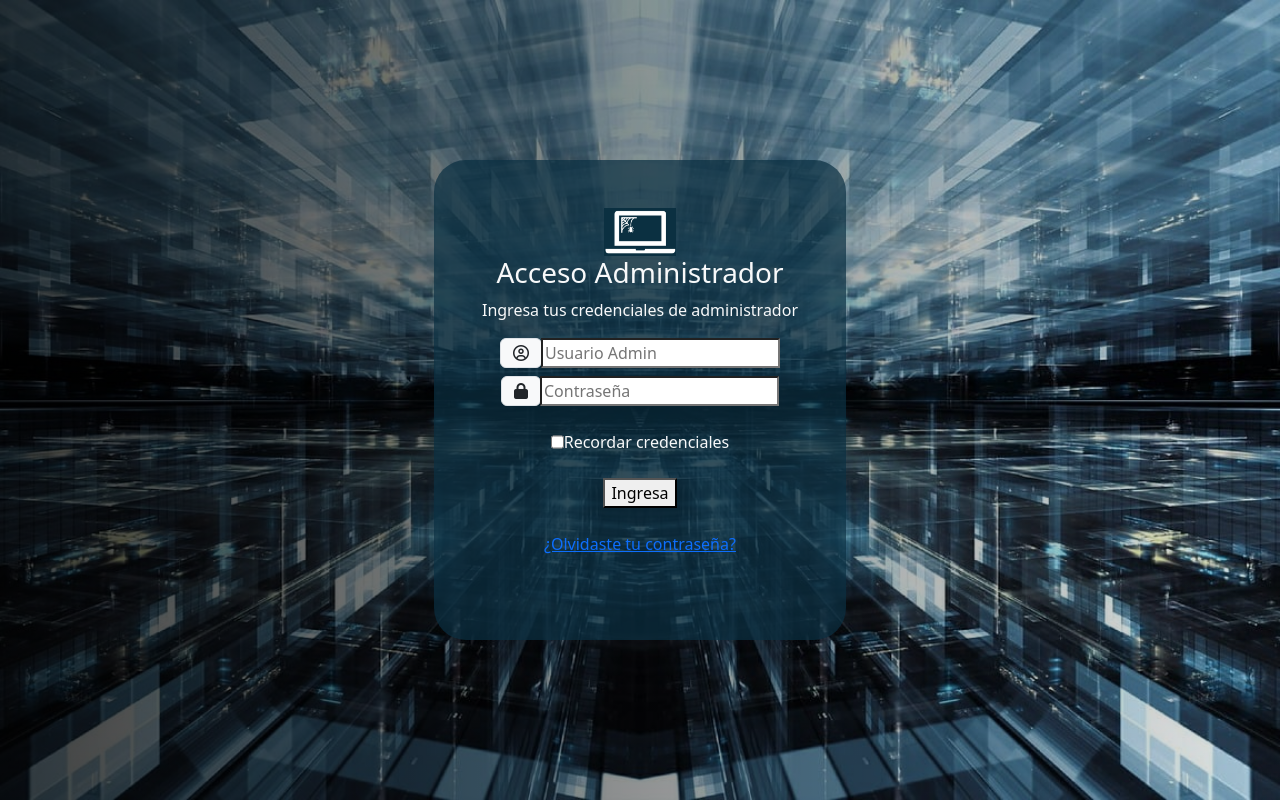
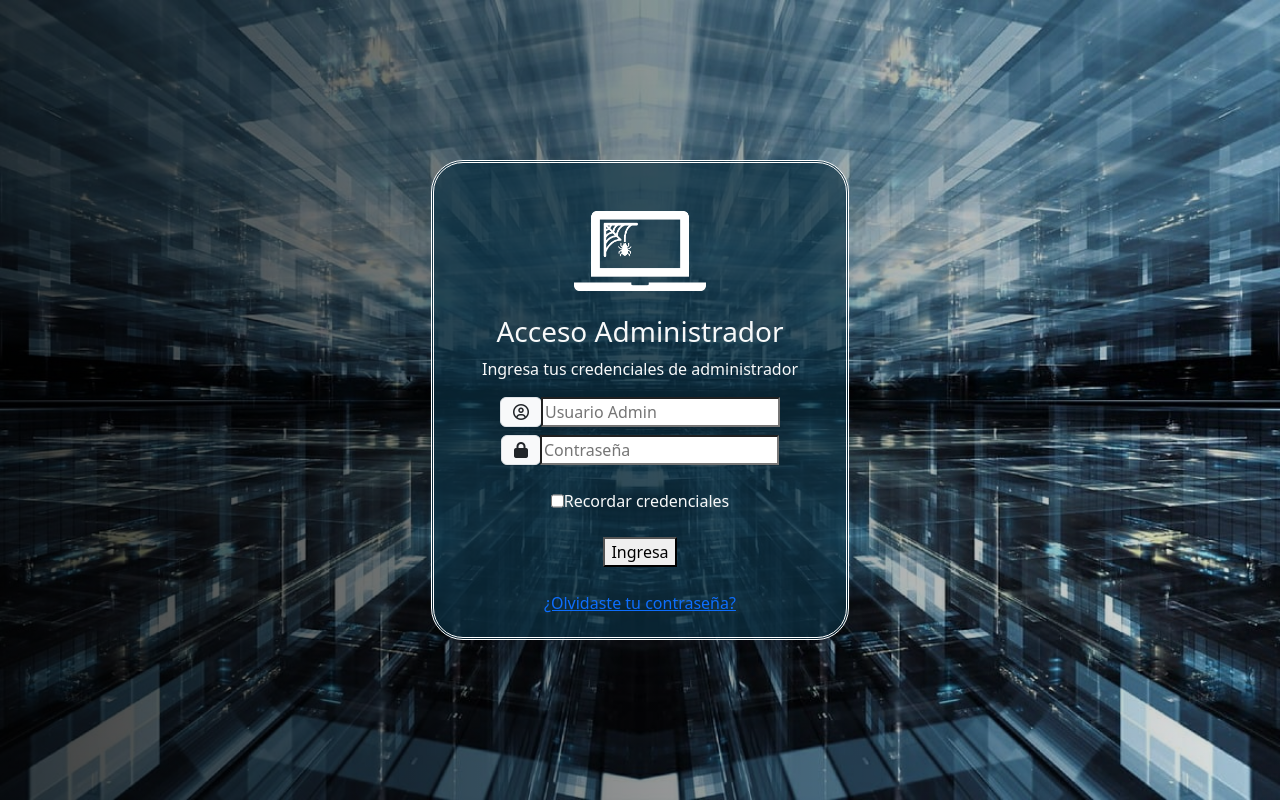
Before and after one commit to GioCarmona/Trabajo-Final, a website: page public/admin.html in a window 1280 px wide. Drawn offline with nearby package versions, Linux system fonts and the light colour scheme.

Commit message:
Actualización frontend oficina

```diff
--- a/public/STYLES/admin.css
+++ b/public/STYLES/admin.css
@@ -10,4 +10,6 @@
 }
 .inicioBox{
     background-color: rgba(11, 48, 66, 0.7);
+    border-style: double;
+    border-color: white;
 }
--- a/public/STYLES/ingreso.css
+++ b/public/STYLES/ingreso.css
@@ -10,6 +10,7 @@
 }
 .inicioBox{
     background-color: rgba(11, 48, 66, 0.8);
+    border-style: double;
     border-color: white;
 
 }
--- a/public/STYLES/registro.css
+++ b/public/STYLES/registro.css
@@ -10,4 +10,6 @@
 }
 .inicioBox{
     background-color: rgba(11, 48, 66, 0.8);
+    border-style: double;
+    border-color: white;
 }
--- a/public/admin.html
+++ b/public/admin.html
@@ -12,9 +12,10 @@
 <body class="wrap4 d-flex align-items-center justify-content-center vh-100">
     <div class="inicioBox p-5 rounded-5 text-light" style="height: 30rem" >
         <div class="d-flex justify-content-center">
-        <a href="./index.html"><img src="./ASSETS/IMG/Logo ArachneCol cuadrado.png" alt="LoginIcon" style="height:
-3rem"></a>
+        <a href="./index.html"><img src="./ASSETS/IMG/Logo ArachneCol Software/iconoVectoresBlanco2.gif" alt="LoginIcon" style="height:
+5rem"></a>
         </div>
+        <br>
         <div class="d-flex justify-content-center">
             <h3>Acceso Administrador</h3>
         </div>
```
Also changed, not shown: public/index.html (+2 -2 lines), public/ingreso.html (+1 -1 lines), public/registro.html (+1 -2 lines), public/soporte.html (+2 -2 lines), public/ASSETS/IMG/Logo ArachneCol Software/Icono1.gif (added), public/ASSETS/IMG/Logo ArachneCol Software/iconoVectoresAzul.gif (added), public/ASSETS/IMG/Logo ArachneCol Software/iconoVectoresBlanco.gif (added), public/ASSETS/IMG/Logo ArachneCol Software/iconoVectoresBlanco2.gif (added).
